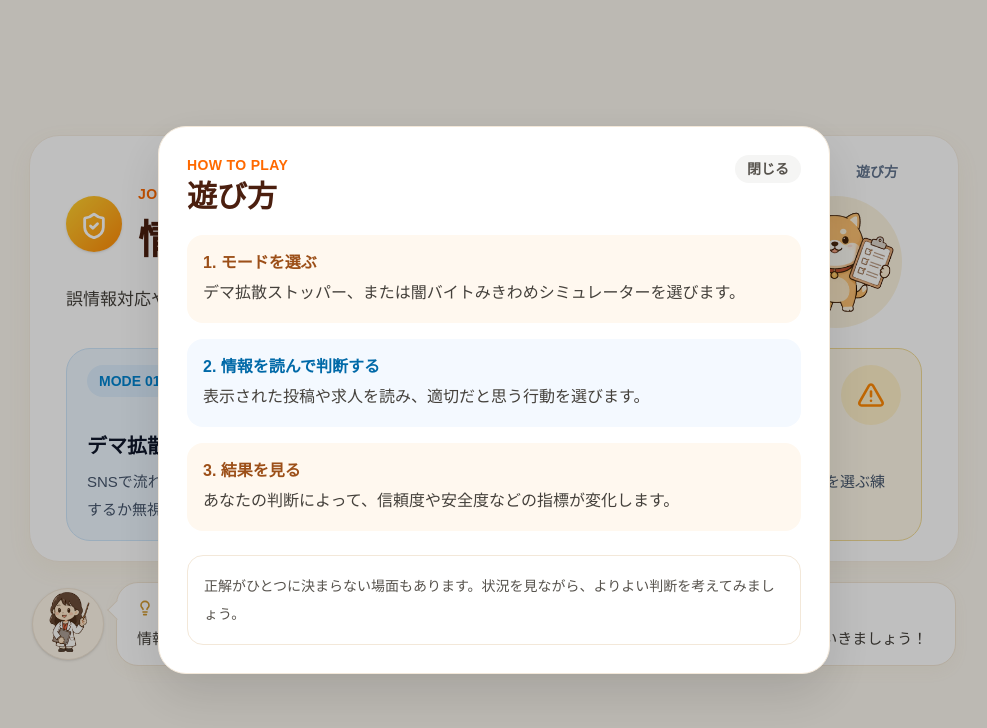
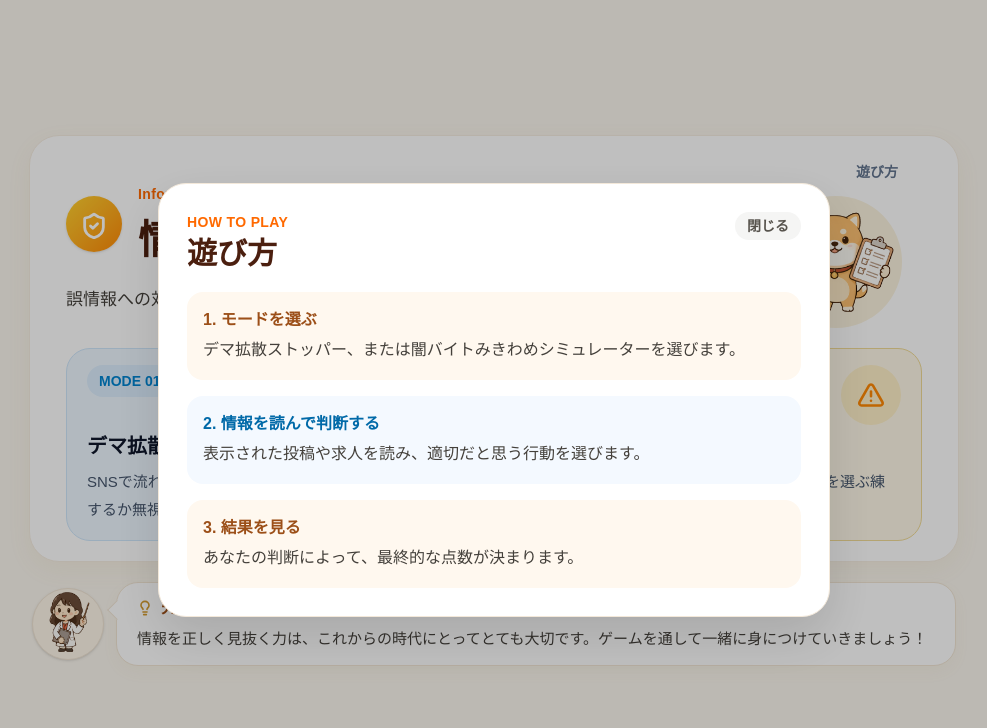
Before and after one commit to RikakoAraki/hackathon-2026, a Next.js app in the folder frontend/: page / in a window 1280 px wide. Both pictures are taken after a click on the button "遊び方". Shown: the top 728 px of the page, without its empty margins (146-1133 px from the left). Built offline with nearby package versions, Linux system fonts and the light colour scheme.

Commit message:
Updated UI

```diff
--- a/frontend/components/home/HeroHeader.tsx
+++ b/frontend/components/home/HeroHeader.tsx
@@ -16,7 +16,7 @@ export default function HeroHeader({ onOpenHowTo }: HeroHeaderProps) {
 
           <div className="min-w-0">
             <p className="mt-4 mb-1 text-sm font-extrabold tracking-wide text-orange-500">
-              JOB SAFETY CHECK
+              Information Literacy Simulation
             </p>
 
             <h1 className="mt-4 text-[26px] font-extrabold leading-none tracking-[-0.03em] text-[#4b1f0f] sm:text-[40px]">
@@ -29,7 +29,7 @@ export default function HeroHeader({ onOpenHowTo }: HeroHeaderProps) {
       </div>
 
       <p className="mt-6 mb-2 max-w-[650px] text-[17px] leading-8 text-stone-700">
-        誤情報対応や危険求人の見極めを、体験型ゲームとして学べるプロトタイプです。
+        誤情報への対応や危険な求人のみきわめ方を、体験型ゲームで学べる！
         </p>
 
       <div className="pointer-events-none absolute right-5 top-10 hidden md:block">
--- a/frontend/components/home/HowToPlayModal.tsx
+++ b/frontend/components/home/HowToPlayModal.tsx
@@ -46,13 +46,9 @@ export default function HowToPlayModal({
           <div className="rounded-2xl bg-[#fff8ef] p-4">
             <p className="mb-1 font-bold text-[#9c4f18]">3. 結果を見る</p>
             <p className="leading-7">
-              あなたの判断によって、信頼度や安全度などの指標が変化します。
+              あなたの判断によって、最終的な点数が決まります。
             </p>
           </div>
-        </div>
-
-        <div className="mt-6 rounded-2xl border border-[#f3e8d9] bg-white p-4 text-sm leading-7 text-stone-600">
-          正解がひとつに決まらない場面もあります。状況を見ながら、よりよい判断を考えてみましょう。
         </div>
       </div>
     </div>
```
